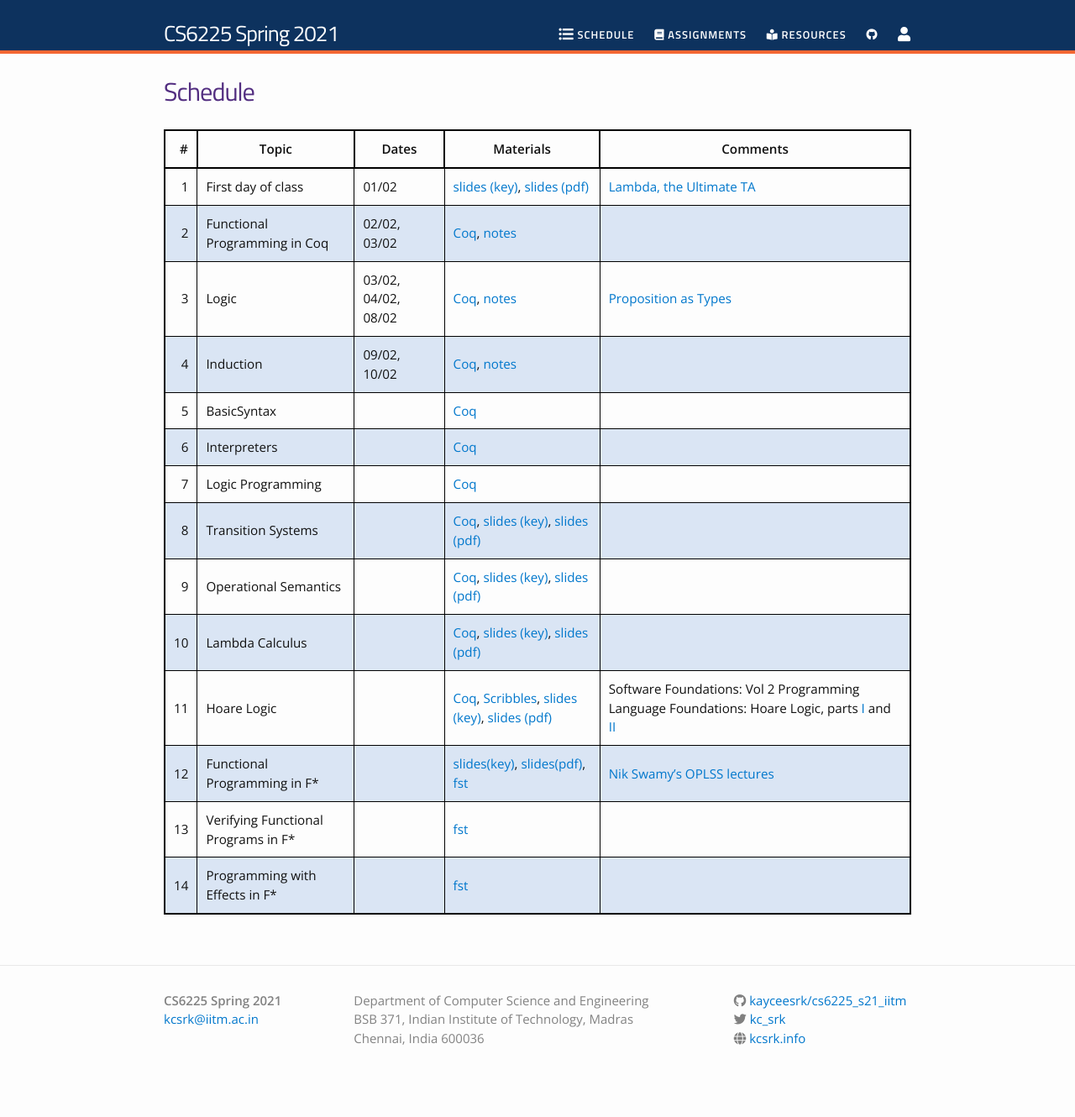
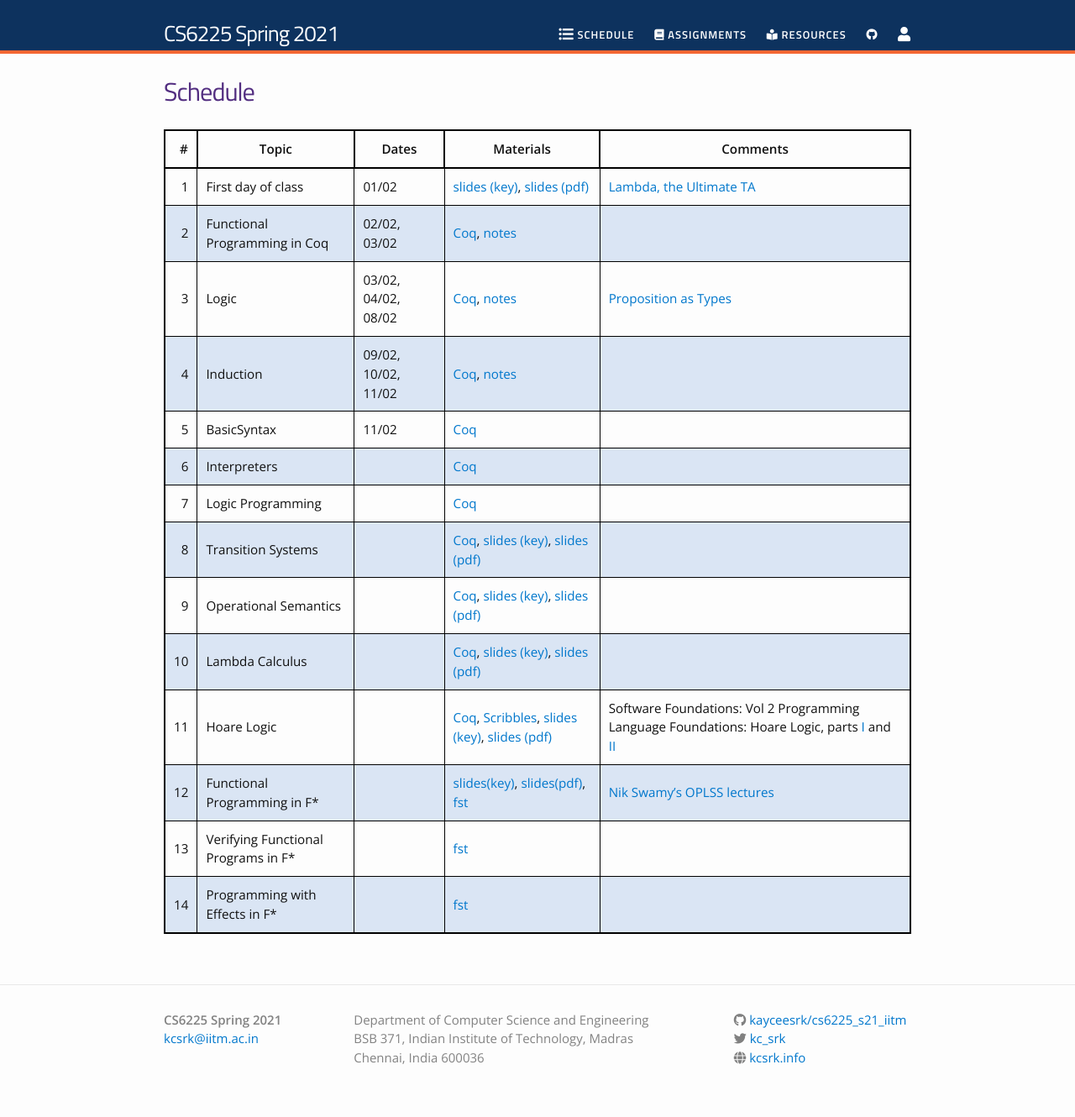
Before and after one commit to kayceesrk/cs6225_s21_iitm, a Jekyll site: the page built from schedule.md, in a window 1280 px wide. Shown: the whole page at 84% size. Built offline with Jekyll 4.4.1, drawn with Linux system fonts in a browser that asks for light colours; nearby versions of some CDN libraries; before the commit the page ends 1307 px from its top, so only the background shows below that.

Commit message:
Updateas

```diff
--- a/schedule.md
+++ b/schedule.md
@@ -9,8 +9,8 @@ permalink: /schedule/
 | 1 | First day of class | 01/02 | [slides (key)]({{site.baseurl}}/lectures/0_first_day_of_classes.key), [slides (pdf)]({{site.baseurl}}/lectures/0_first_day_of_classes.pdf) | [Lambda, the Ultimate TA](https://vimeo.com/6615365) |
 | 2 | Functional Programming in Coq | 02/02, 03/02 | [Coq]({{site.baseurl}}/lectures/FunctionalProgramming.v), [notes]({{site.baseurl}}/lectures/FunctionalProgramming.html) | |
 | 3 | Logic | 03/02, 04/02, 08/02 | [Coq]({{site.baseurl}}/lectures/Logic.v), [notes]({{site.baseurl}}/lectures/Logic.html) | [Proposition as Types](https://www.youtube.com/watch?v=IOiZatlZtGU) |
-| 4 | Induction | 09/02, 10/02 | [Coq]({{site.baseurl}}/lectures/Induction.v), [notes]({{site.baseurl}}/lectures/Induction.html) | |
-| 5 | BasicSyntax | | [Coq]({{site.baseurl}}/lectures/BasicSyntax.v) | |
+| 4 | Induction | 09/02, 10/02, 11/02 | [Coq]({{site.baseurl}}/lectures/Induction.v), [notes]({{site.baseurl}}/lectures/Induction.html) | |
+| 5 | BasicSyntax | 11/02 | [Coq]({{site.baseurl}}/lectures/BasicSyntax.v) | |
 | 6 | Interpreters |  | [Coq]({{site.baseurl}}/lectures/Interpreters.v) | |
 | 7 | Logic Programming | | [Coq]({{site.baseurl}}/lectures/LogicProgramming.v) | |
 | 8 | Transition Systems | | [Coq]({{site.baseurl}}/lectures/TransitionSystems.v), [slides (key)]({{site.baseurl}}/lectures/2_transition_systems.key), [slides (pdf)]({{site.baseurl}}/lectures/2_transition_systems.pdf) | |
```
Also changed, not shown: 4 other files.
